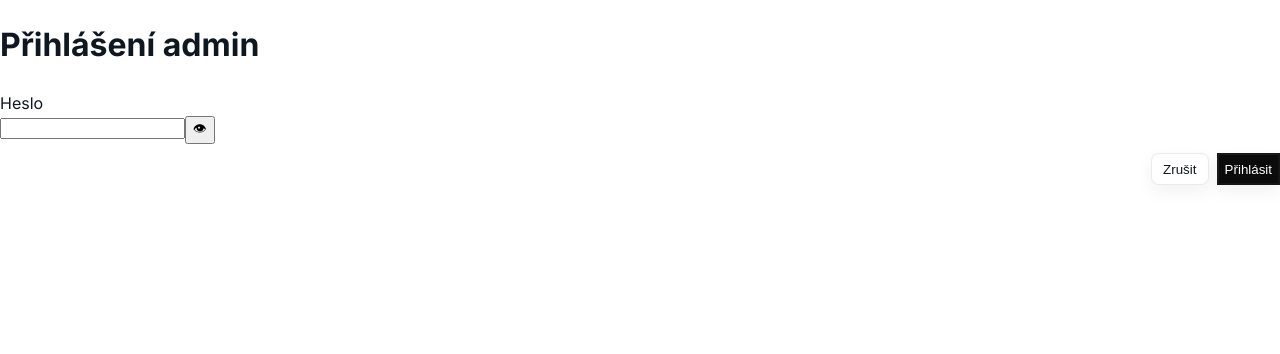
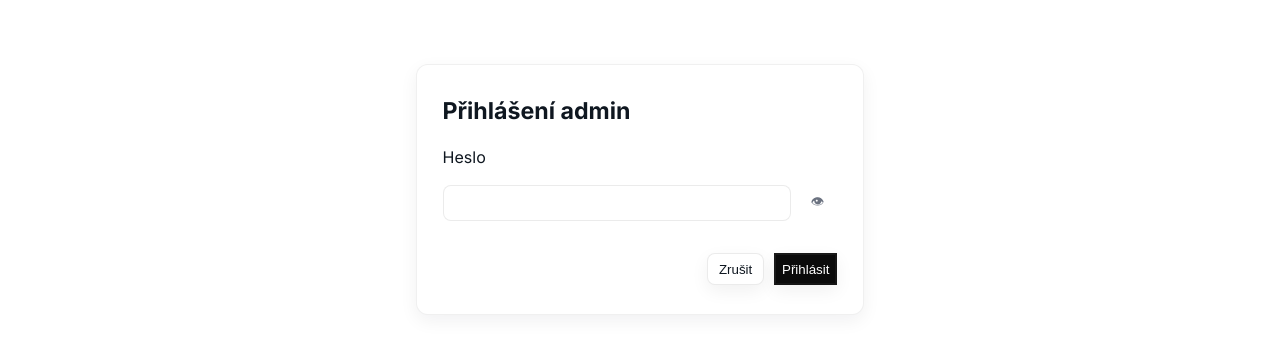
Before and after one commit to Jir1mac/PGV, a Next.js app: page /admin in a window 1280 px wide. Shown: the top 354 px of the page. Built offline with nearby package versions, Linux system fonts and the light colour scheme.

Commit message:
Add admin layout styles to globals.css

```diff
--- a/styles/globals.css
+++ b/styles/globals.css
@@ -781,3 +781,86 @@ button,
 @media (max-width: 720px) {
   .links-grid { grid-template-columns: 1fr; }
 }
+/* --------------------------- */
+/*        ADMIN LAYOUT         */
+/* --------------------------- */
+
+.admin-container {
+  max-width: 480px;
+  margin: 4rem auto;
+  padding: 0 1rem;
+}
+
+.admin-card {
+  background: var(--card-bg);
+  border-radius: var(--radius);
+  box-shadow: var(--shadow);
+  border: 1px solid rgba(0,0,0,0.06);
+  padding: 1.8rem 1.6rem;
+  color: var(--text);
+}
+
+.admin-card h1 {
+  margin: 0 0 1rem 0;
+  font-size: 1.45rem;
+  font-weight: 700;
+}
+
+.admin-subtext {
+  color: var(--muted);
+  margin-top: 0.4rem;
+}
+
+.admin-form {
+  display: flex;
+  flex-direction: column;
+  gap: 0.9rem;
+}
+
+/* input region */
+.admin-input-wrap {
+  display: flex;
+  gap: 0.4rem;
+  align-items: center;
+}
+
+.admin-input-wrap input {
+  flex: 1;
+  padding: 0.6rem 0.75rem;
+  border-radius: 8px;
+  border: 1px solid rgba(0,0,0,0.08);
+  background: var(--card-bg);
+  color: var(--text);
+}
+
+.admin-eye {
+  width: 40px;
+  height: 40px;
+  border-radius: 8px;
+  background: transparent;
+  border: 0;
+  cursor: pointer;
+  color: var(--muted);
+}
+
+.admin-eye:hover {
+  background: rgba(0,0,0,0.05);
+}
+
+[data-theme="dark"] .admin-eye:hover {
+  background: rgba(255,255,255,0.06);
+}
+
+.admin-error {
+  color: crimson;
+  font-size: 0.92rem;
+  margin-top: -0.3rem;
+}
+
+/* actions */
+.admin-actions {
+  margin-top: 1rem;
+  display: flex;
+  justify-content: flex-end;
+  gap: 0.6rem;
+}
```
